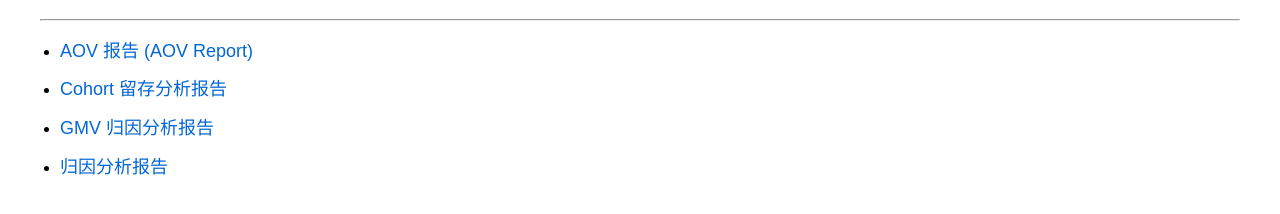
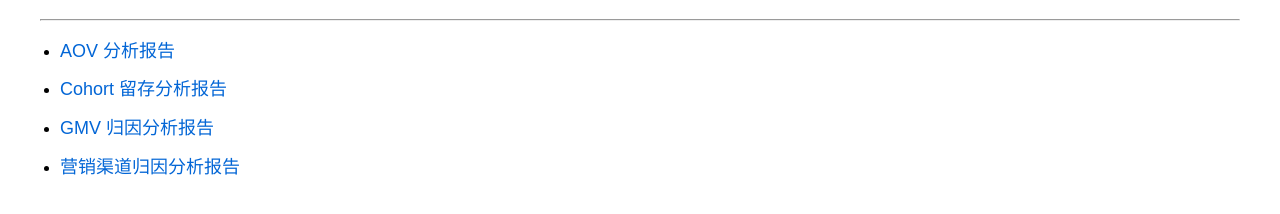
Before and after one commit to sxwere/artifacts, a plain HTML site: page index.html in a window 1280 px wide. Shown: the part 94-308 px from the top of the page. Drawn offline with Linux system fonts and the light colour scheme.

Commit message:
Update AOV and attribution report link texts

```diff
--- a/index.html
+++ b/index.html
@@ -16,10 +16,10 @@
     <h1>📊 欢迎来到我的数据报告中心</h1>
     <hr>
     <ul>
-        <li><a href="aov_report.html">AOV 报告 (AOV Report)</a></li>
+        <li><a href="aov_report.html">AOV 分析报告 </a></li>
         <li><a href="cohort_report.html">Cohort 留存分析报告</a></li>
         <li><a href="gmv_report.html">GMV 归因分析报告</a></li>
-        <li><a href="attribution_report.html">归因分析报告</a></li>
+        <li><a href="attribution_report.html">营销渠道归因分析报告</a></li>
     </ul>
 </body>
 </html>
```
